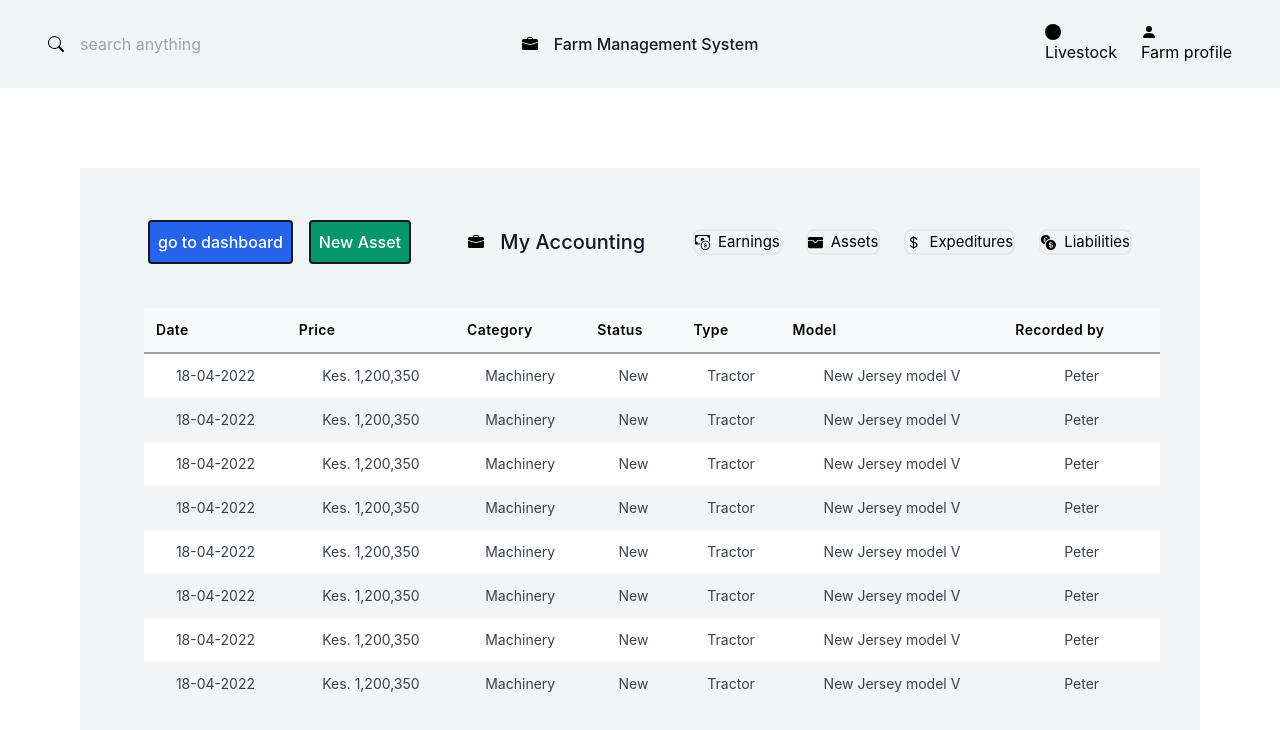
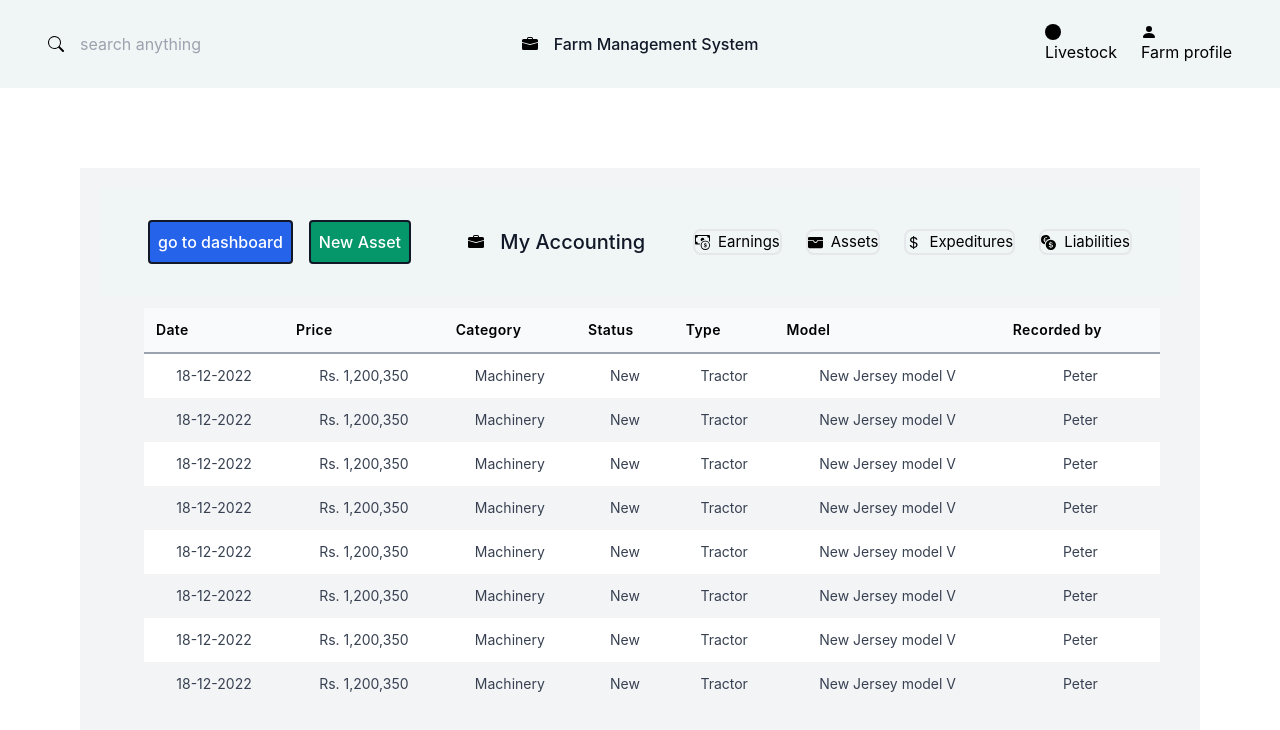
Before and after one commit to InfiniteCoder100/Smart_Farm_management_system, a React (Create React App) app: page /assets in a window 1280 px wide. Shown: the top 730 px of the page. Built offline with nearby package versions, Linux system fonts and the light colour scheme.

Commit message:
Update Assets.jsx

```diff
--- a/src/sub components/Assets.jsx
+++ b/src/sub components/Assets.jsx
@@ -76,8 +76,8 @@ const Assets = () => {
                    </thead>
                    <tbody>
                        <tr className='bg-white'>
-                           <td className='p-3 text-sm text-gray-700'>18-04-2022</td>
-                           <td className='p-3 text-sm text-gray-700'>Kes. 1,200,350</td>
+                           <td className='p-3 text-sm text-gray-700'>18-12-2022</td>
+                           <td className='p-3 text-sm text-gray-700'>Rs. 1,200,350</td>
                            <td className='p-3 text-sm text-gray-700'>Machinery</td>
                            <td className='p-3 text-sm text-gray-700'>New</td>
                            <td className='p-3 text-sm text-gray-700'>Tractor</td>
@@ -85,8 +85,8 @@ const Assets = () => {
                            <td className='p-3 text-sm text-gray-700'>Peter</td>
                        </tr>
                        <tr className='bg-gray'>
-                           <td className='p-3 text-sm text-gray-700'>18-04-2022</td>
-                           <td className='p-3 text-sm text-gray-700'>Kes. 1,200,350</td>
+                           <td className='p-3 text-sm text-gray-700'>18-12-2022</td>
+                           <td className='p-3 text-sm text-gray-700'>Rs. 1,200,350</td>
                            <td className='p-3 text-sm text-gray-700'>Machinery</td>
                            <td className='p-3 text-sm text-gray-700'>New</td>
                            <td className='p-3 text-sm text-gray-700'>Tractor</td>
@@ -94,8 +94,8 @@ const Assets = () => {
                            <td className='p-3 text-sm text-gray-700'>Peter</td>
                        </tr>
                        <tr className='bg-white'>
-                           <td className='p-3 text-sm text-gray-700'>18-04-2022</td>
-                           <td className='p-3 text-sm text-gray-700'>Kes. 1,200,350</td>
+                           <td className='p-3 text-sm text-gray-700'>18-12-2022</td>
+                           <td className='p-3 text-sm text-gray-700'>Rs. 1,200,350</td>
                            <td className='p-3 text-sm text-gray-700'>Machinery</td>
                            <td className='p-3 text-sm text-gray-700'>New</td>
                            <td className='p-3 text-sm text-gray-700'>Tractor</td>
@@ -103,8 +103,8 @@ const Assets = () => {
                            <td className='p-3 text-sm text-gray-700'>Peter</td>
                        </tr>
                        <tr className='bg-gray'>
-                           <td className='p-3 text-sm text-gray-700'>18-04-2022</td>
-                           <td className='p-3 text-sm text-gray-700'>Kes. 1,200,350</td>
+                           <td className='p-3 text-sm text-gray-700'>18-12-2022</td>
+                           <td className='p-3 text-sm text-gray-700'>Rs. 1,200,350</td>
                            <td className='p-3 text-sm text-gray-700'>Machinery</td>
                            <td className='p-3 text-sm text-gray-700'>New</td>
                            <td className='p-3 text-sm text-gray-700'>Tractor</td>
@@ -112,8 +112,8 @@ const Assets = () => {
                            <td className='p-3 text-sm text-gray-700'>Peter</td>
                        </tr>
                        <tr className='bg-white'>
-                           <td className='p-3 text-sm text-gray-700'>18-04-2022</td>
-                           <td className='p-3 text-sm text-gray-700'>Kes. 1,200,350</td>
+                           <td className='p-3 text-sm text-gray-700'>18-12-2022</td>
+                           <td className='p-3 text-sm text-gray-700'>Rs. 1,200,350</td>
                            <td className='p-3 text-sm text-gray-700'>Machinery</td>
                            <td className='p-3 text-sm text-gray-700'>New</td>
                            <td className='p-3 text-sm text-gray-700'>Tractor</td>
@@ -121,8 +121,8 @@ const Assets = () => {
                            <td className='p-3 text-sm text-gray-700'>Peter</td>
                        </tr>
                        <tr className='bg-gray'>
-                           <td className='p-3 text-sm text-gray-700'>18-04-2022</td>
-                           <td className='p-3 text-sm text-gray-700'>Kes. 1,200,350</td>
+                           <td className='p-3 text-sm text-gray-700'>18-12-2022</td>
+                           <td className='p-3 text-sm text-gray-700'>Rs. 1,200,350</td>
                            <td className='p-3 text-sm text-gray-700'>Machinery</td>
                            <td className='p-3 text-sm text-gray-700'>New</td>
                            <td className='p-3 text-sm text-gray-700'>Tractor</td>
@@ -130,8 +130,8 @@ const Assets = () => {
                            <td className='p-3 text-sm text-gray-700'>Peter</td>
                        </tr>
                        <tr className='bg-white'>
-                           <td className='p-3 text-sm text-gray-700'>18-04-2022</td>
-                           <td className='p-3 text-sm text-gray-700'>Kes. 1,200,350</td>
+                           <td className='p-3 text-sm text-gray-700'>18-12-2022</td>
+                           <td className='p-3 text-sm text-gray-700'>Rs. 1,200,350</td>
                            <td className='p-3 text-sm text-gray-700'>Machinery</td>
                            <td className='p-3 text-sm text-gray-700'>New</td>
                            <td className='p-3 text-sm text-gray-700'>Tractor</td>
@@ -139,8 +139,8 @@ const Assets = () => {
                            <td className='p-3 text-sm text-gray-700'>Peter</td>
                        </tr>
                        <tr className='bg-gray'>
-                           <td className='p-3 text-sm text-gray-700'>18-04-2022</td>
-                           <td className='p-3 text-sm text-gray-700'>Kes. 1,200,350</td>
+                           <td className='p-3 text-sm text-gray-700'>18-12-2022</td>
+                           <td className='p-3 text-sm text-gray-700'>Rs. 1,200,350</td>
                            <td className='p-3 text-sm text-gray-700'>Machinery</td>
                            <td className='p-3 text-sm text-gray-700'>New</td>
                            <td className='p-3 text-sm text-gray-700'>Tractor</td>
```
